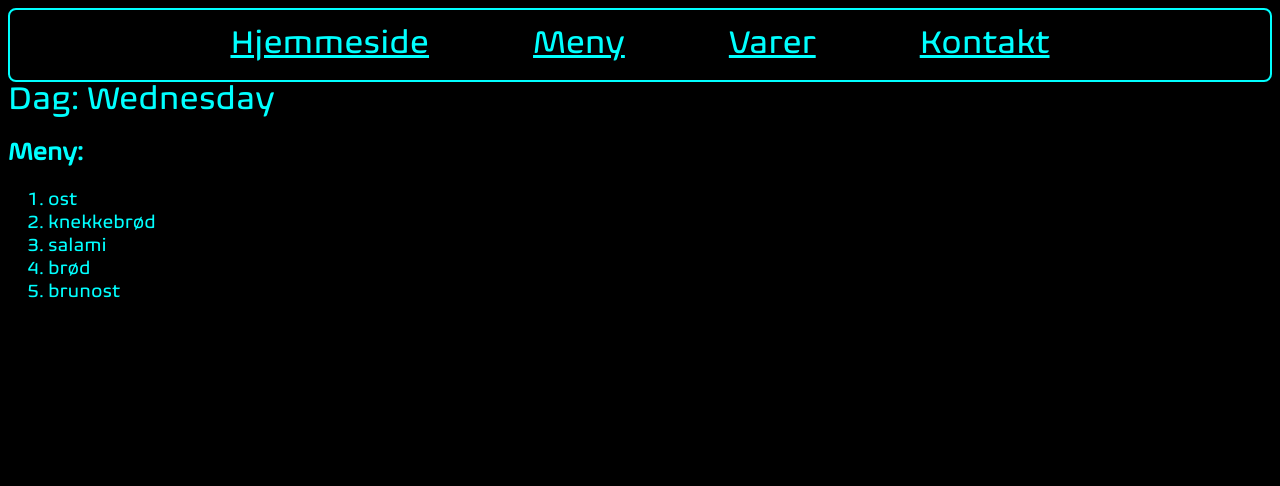
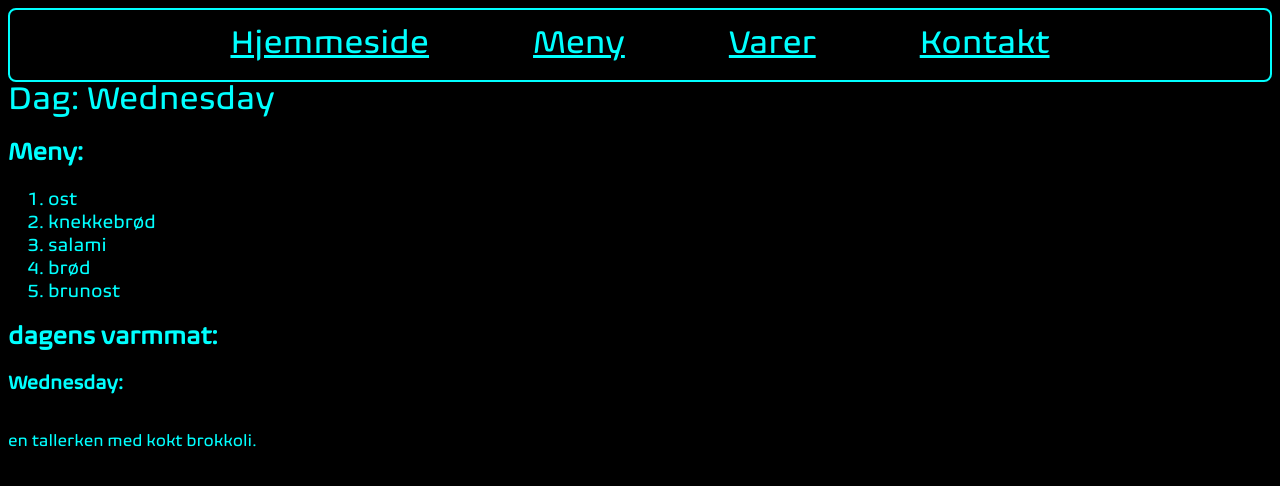
Before and after one commit to RalmusViggo/kantine, a Flask app: page /meny.html in a window 1280 px wide. Shown: the top 486 px of the page. Run offline with Flask 3, Linux system fonts and the light colour scheme.

Commit message:
jeg endret det sånn at man bare ser dagens varmmat

```diff
--- a/app.py
+++ b/app.py
@@ -28,6 +28,23 @@ def meny():
                                },
                            "Friday" : {
                                "knekkebrød", "brød", "kaviar", "makrellitomat", "sursild"
+                               }
+                           },
+                           varmmat = {
+                               "Monday" : {
+                               "kokte wienerpølser"
+                               },
+                           "Tuesday" : {
+                               "en tallerken med kokte poteter."
+                               },
+                           "Wednesday" : {
+                               "en tallerken med kokt brokkoli."
+                               },
+                           "Thursday" : {
+                               "en skål med varm havregrøt."
+                               },
+                           "Friday" : {
+                               "laktose-fri pizza med pepperoni."
                                }
                            })
 
--- a/static/css/style.css
+++ b/static/css/style.css
@@ -3,6 +3,8 @@ body {background-color:rgb(0, 0, 0);}
 h1 { font-family:  'biome', 'Courier New', Courier, monospace; color: aqua;}
 
 h2 { font-family:  'biome', 'Courier New', Courier, monospace; color: aqua;}
+
+h3 { font-family:  'biome', 'Courier New', Courier, monospace; color: aqua;}
 
 @font-face {
   font-family: 'biome';
--- a/templates/meny.html
+++ b/templates/meny.html
@@ -10,18 +10,15 @@
      <li>{{mat}}</li>
     {% endfor %}
     </ol>
-    <h3>
-        dagenes varmmat:
-    </h3>
-    <br>
-    mandag: pølser. kokte wienerpølse.
-    <br>
-    tirsdag: kokte poteter. en tallerken med kokte poteter.
-    <br>
-    onsdag: kokt brokkoli. en tallerken med kokt brokkoli.
-    <br>
-    torsdag: varm havregrøt. en skål med varm havregrøt.
-    <br>
-    fredag: laktose-fri pizza. laktose-fri pizza med pepperoni.
+    <h2>
+        dagens varmmat:
+    </h2>
+    <div>
+        {% for varm in varmmat[day.strftime("%A")] %}
+        <h3> {{day.strftime("%A")}}: </h3>
+        <br>
+        {{varm}}
+        {% endfor %}
+    </div>
 
 {% endblock %}
```
